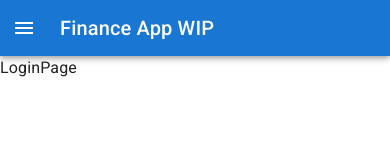
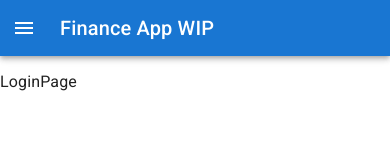
Before and after one commit to zJaaal/finance-app, a React (Vite) app: page /login in a window 390 px wide. Shown: the top 160 px of the page. Built offline with nearby package versions, Linux system fonts and the light colour scheme.

Commit message:
Added documentation and fixed some responsive errors

```diff
--- a/src/router/AppRouter.tsx
+++ b/src/router/AppRouter.tsx
@@ -9,19 +9,27 @@ import DebtsPage from "../pages/DebtsPage";
 import SavingsPage from "../pages/SavingsPage";
 import SettingsPage from "../pages/SettingsPage";
 import EarningsPage from "../pages/EarningsPage";
+import PaymentsPage from "../pages/PaymentsPage";
 
 const AppRouter = () => {
   return (
     <Grid container direction={"column"} height={"inherit"}>
-      <NavBar />
+      {/* This bar should be online on Private Routes */}
+      <Grid item width={"100%"} xs={1}>
+        <NavBar />
+      </Grid>
       <Routes>
+        {/* Private Routes */}
         <Route path="/" element={<DashboardPage />} />
         <Route path="/earnings" element={<EarningsPage />} />
-        <Route path="/login" element={<LoginPage />} />
         <Route path="/expenses" element={<ExpensesPage />} />
         <Route path="/debts" element={<DebtsPage />} />
         <Route path="/savings" element={<SavingsPage />} />
         <Route path="/settings" element={<SettingsPage />} />
+        <Route path="/payments/:debtId" element={<PaymentsPage />} />
+
+        {/* Public Routes */}
+        <Route path="/login" element={<LoginPage />} />
       </Routes>
     </Grid>
   );
```
